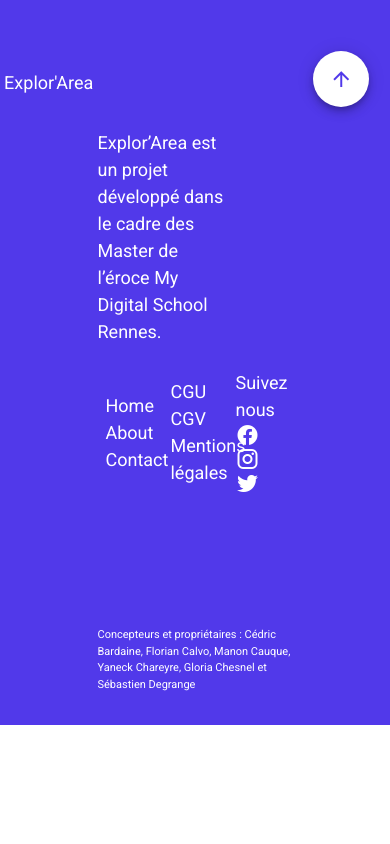
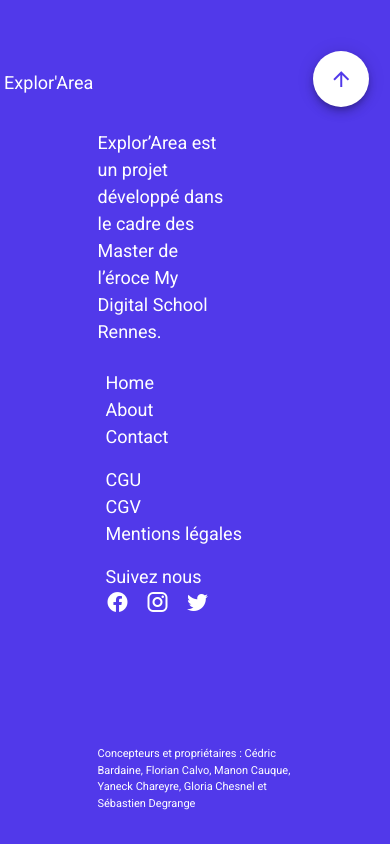
Before and after one commit to CedricBardaine/mds.lean-project-landing-page, a Vue app: page / in a window 390 px wide. Shown: the part 5205-6049 px from the top of the page. Before the commit the page ends 5930 px from the top, so only its background shows below. Built offline with nearby package versions, Linux system fonts and the light colour scheme.

Commit message:
add responsiveness

```diff
--- a/src/App.vue
+++ b/src/App.vue
@@ -359,17 +359,17 @@
             </p>
           </v-row>
           <v-row no-gutters>
-            <v-row no-gutters class="col-4 ma-0 pa-2" align="center"
+            <v-row no-gutters class="col-12 col-md-4 ma-0 pa-2" align="center"
               >Home <br />
               About <br />
-              Contact</v-row
-            >
-            <v-row no-gutters class="col-4 ma-0 pa-2" align="center"
+              Contact
+            </v-row>
+            <v-row no-gutters class="col-12 col-md-4 ma-0 pa-2" align="center"
               >CGU <br />
               CGV <br />
-              Mentions légales</v-row
-            >
-            <v-row no-gutters class="col-4 ma-0 pa-2" align="center">
+              Mentions légales
+            </v-row>
+            <v-row no-gutters class="col-12 col-md-4 ma-0 pa-2" align="center">
               <v-row no-gutters class="col-12"> Suivez nous </v-row>
               <v-row no-gutters class="col-12">
                 <v-icon color="white" class="mr-4">mdi-facebook</v-icon>
```
